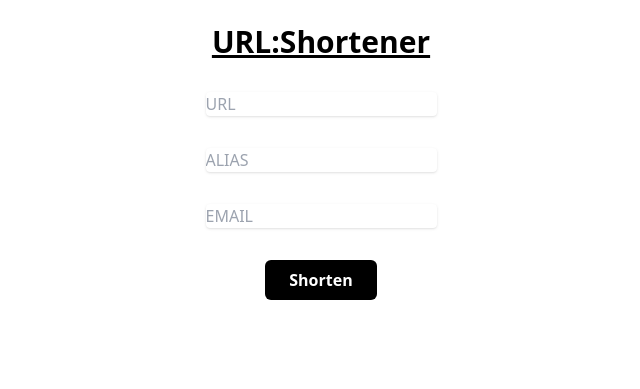
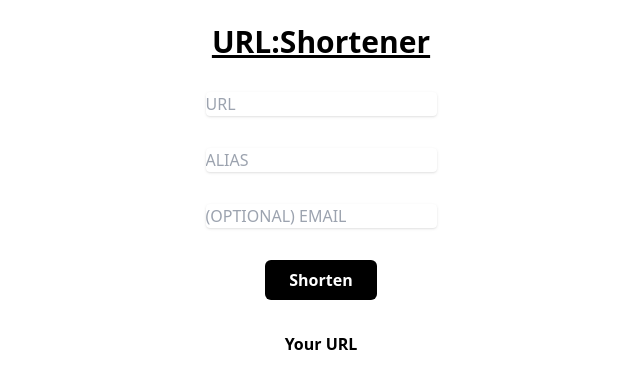
Before and after one commit to ridlees/URL-shortener, a Flask app: page / in a window 1280 px wide. Shown: the top 389 px of the page, without its empty margins (319-959 px from the left). Run offline with Flask 3, Linux system fonts and the light colour scheme; parts of the project's set-up code (start-up, migrations or seed data) failed here and were passed over; some libraries are stand-ins or nearby versions.

Commit message:
FE - Changes

```diff
--- a/conf/templates/index.html
+++ b/conf/templates/index.html
@@ -13,11 +13,14 @@
 <h1 class="text-3xl font-bold underline"> URL:Shortener</h1>
 <input class= "shadow rounded" type="url" id="url" name="url" placeholder="URL">
 <input class= "shadow rounded" type="text" id="url_id" name="url_id" placeholder="ALIAS">
-<input class= "shadow rounded" type="email" id="email" name="email" placeholder="EMAIL">
+<input class= "shadow rounded" type="email" id="email" name="email" placeholder="(OPTIONAL) EMAIL">
 <button class= "h-10 px-6 font-semibold rounded-md bg-black text-white" hx-post="/create" hx-trigger="click" hx-indicator="#loading"
-hx-swap="outerHTML"  hx-include="[name='url'], [name='url_id'], [name='email']">
+hx-swap="innerHTML"  hx-include="[name='url'], [name='url_id'], [name='email']" hx-target="#target">
 Shorten
 </button>
+<div class="h-10 px-6 font-semibold rounded-md" id="target">
+Your URL
+</div>
 </div>
 </body>
 </html>
--- a/main.py
+++ b/main.py
@@ -102,7 +102,7 @@ def create_route():
             state = 1
         url = data["url"]
         if not validate_url(url):
-            return '<a href="javascript:window.location.href=window.location.href">Use real URL in format Http://example.com<a>'
+            return '<a href="javascript:window.location.href=window.location.href">Use real URL in format http://example.com<a>'
         url_id = data["url_id"]
         url_id = validate_alias(url_id)
         email = data["email"]
```
